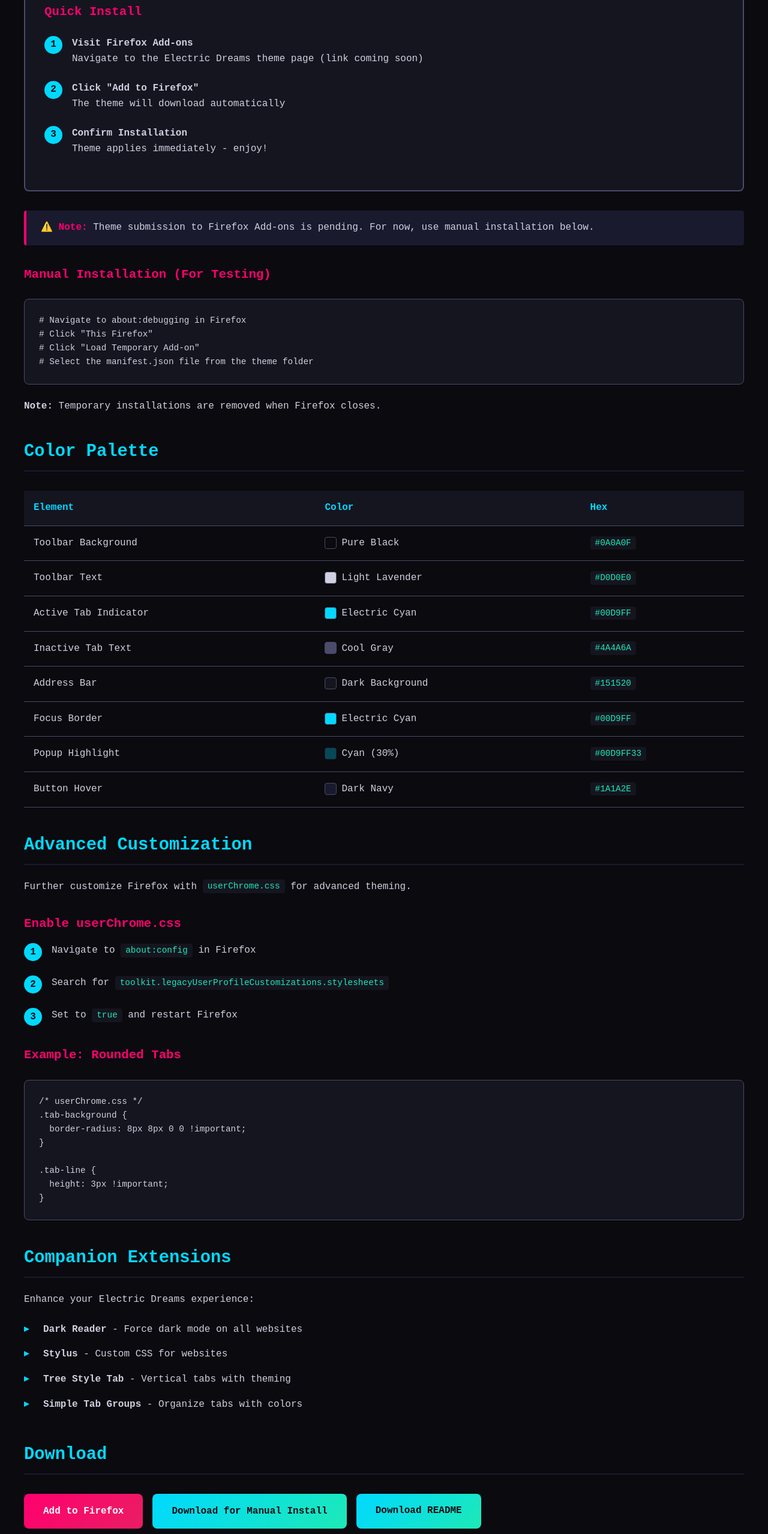
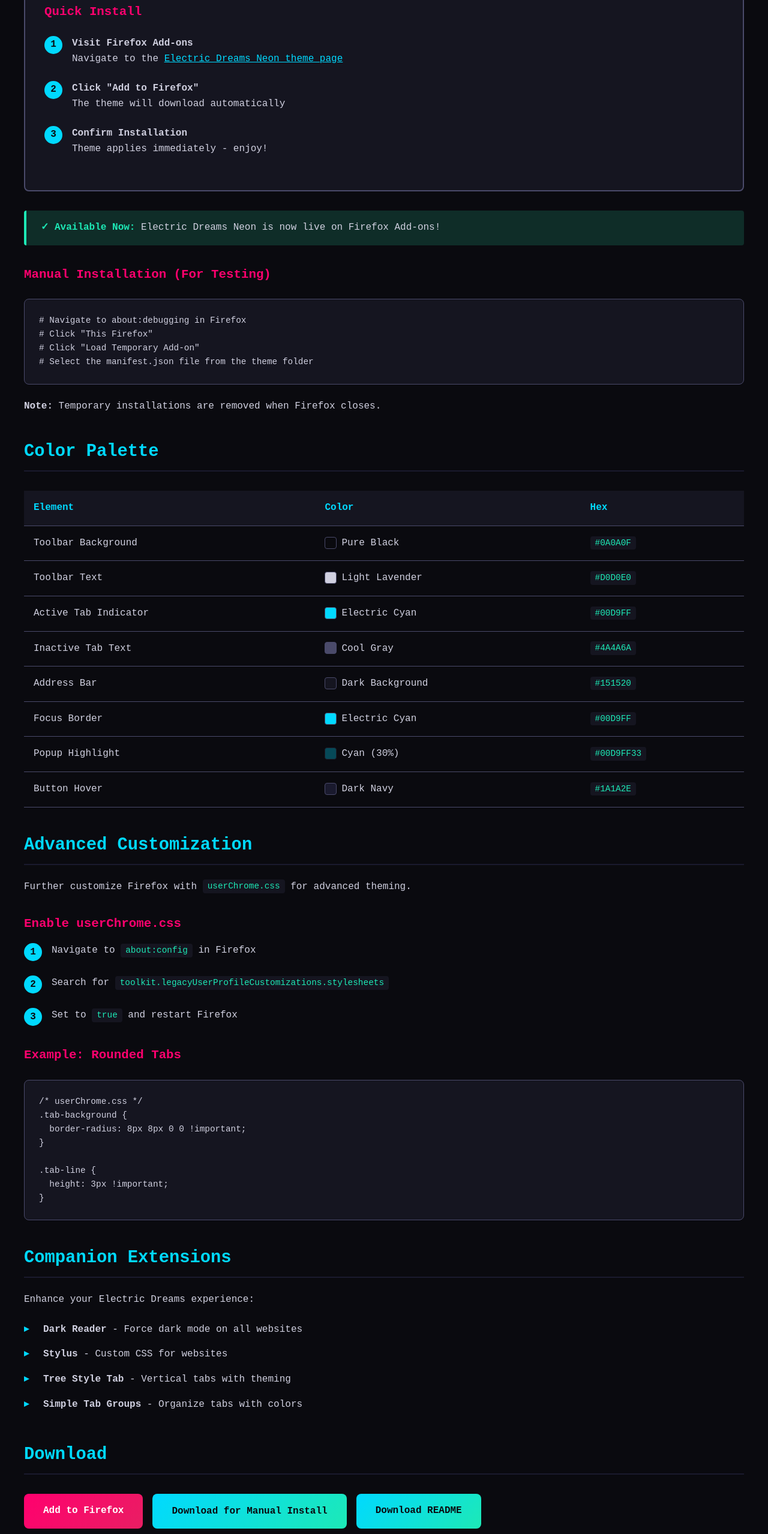
Before and after one commit to nylanalyn/electric-dreams-theme, a browser extension: page docs/firefox-electric-dreams.html in a window 1280 px wide. Shown: the part 1258-3815 px from the top of the page at 60% size. Drawn offline with Linux system fonts and the light colour scheme.

Commit message:
added links for firefox and vscode extentions

```diff
--- a/docs/firefox-electric-dreams.html
+++ b/docs/firefox-electric-dreams.html
@@ -406,7 +406,7 @@
                     <div class="step-number">1</div>
                     <div class="step-content">
                         <strong>Visit Firefox Add-ons</strong><br>
-                        Navigate to the Electric Dreams theme page (link coming soon)
+                        Navigate to the <a href="https://addons.mozilla.org/en-US/firefox/addon/electric-dreams-neon/" target="_blank" style="color: #00D9FF; text-decoration: underline;">Electric Dreams Neon theme page</a>
                     </div>
                 </div>
                 <div class="install-step">
@@ -425,8 +425,8 @@
                 </div>
             </div>
 
-            <div class="tip-box">
-                <strong>⚠️ Note:</strong> Theme submission to Firefox Add-ons is pending. For now, use manual installation below.
+            <div class="tip-box" style="border-left-color: #1DE9B6; background: #0F2D28;">
+                <strong style="color: #1DE9B6;">✓ Available Now:</strong> Electric Dreams Neon is now live on Firefox Add-ons!
             </div>
 
             <h3>Manual Installation (For Testing)</h3>
@@ -542,7 +542,7 @@
         <section>
             <h2>Download</h2>
             <div class="download-section">
-                <button class="download-btn amo" onclick="alert('Theme will be available on Firefox Add-ons soon!')">Add to Firefox</button>
+                <a href="https://addons.mozilla.org/en-US/firefox/addon/electric-dreams-neon/" target="_blank" class="download-btn amo">Add to Firefox</a>
                 <button class="download-btn" onclick="downloadTheme()">Download for Manual Install</button>
                 <a href="firefox-electric-dreams/README.md" class="download-btn" download>Download README</a>
             </div>
```
Also changed, not shown: docs/index.html (+2 -2 lines), docs/vscode-electric-dreams.html (+7 -3 lines).
